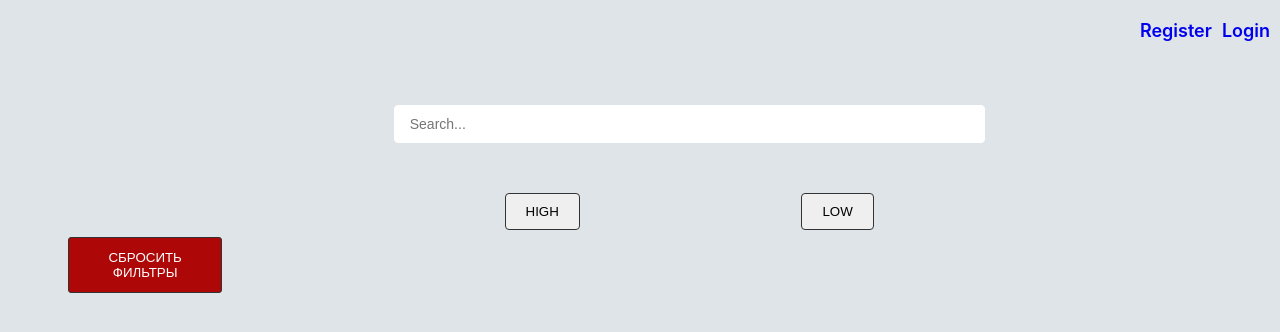
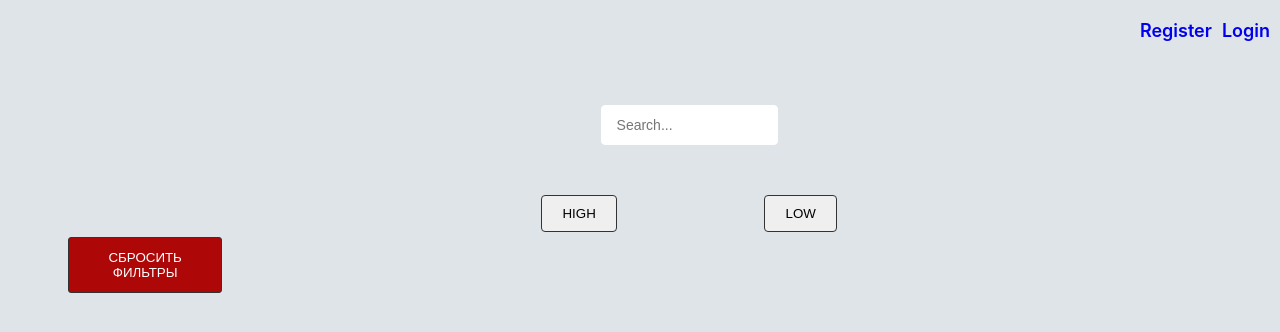
Before and after one commit to Subwme/diplom, a React (Create React App) app in the folder client/: page / in a window 1280 px wide. Shown: the top 332 px of the page. Built offline with nearby package versions, Linux system fonts and the light colour scheme.

Commit message:
update cssl

```diff
--- a/client/src/components/Administrator/Adminpanel.css
+++ b/client/src/components/Administrator/Adminpanel.css
@@ -60,6 +60,10 @@ th {
 
 }
 
+.form-cancel-admin__btn:hover {
+  background-color: #c21010;
+}
+
 .edit-btn__btn,
 .delete-btn__btn {
   cursor: pointer;
--- a/client/src/components/Product/ProductsList.tsx
+++ b/client/src/components/Product/ProductsList.tsx
@@ -53,7 +53,7 @@ export const ProductsList = () => {
           type="search"
           placeholder="Search..."
         />
-
+        <div className="product-button-list">
           <button
             className="sort-desc__button"
             onClick={() => dispatch(setSortByAscAction())}
@@ -67,6 +67,7 @@ export const ProductsList = () => {
             Low
           </button>
         </div>
+      </div>
       <div className="products">
         {sortedProducts.map((product) => (
           <Product key={product._id} product={product} />
--- a/client/src/components/Product/product.css
+++ b/client/src/components/Product/product.css
@@ -34,6 +34,11 @@
   width: 50%;
   flex-wrap: wrap;
   margin: 0 auto;
+}
+
+.product-list__input {
+  width: 30%;
+  height: 40px;
 }
 
 .product-filter {
@@ -102,11 +107,13 @@
     0 0 1px rgb(86, 96, 106);
 }
 
-.product-list__input {
-  width: 100%;
-}
-
 .navigation-product-card__text {
   text-decoration: none;
   color: currentcolor;
 }
+
+.product-button-list {
+  display: flex;
+  justify-content: space-evenly;
+  width: 100%;
+}
```
Lines whose indentation alone changed are shown as unchanged.
